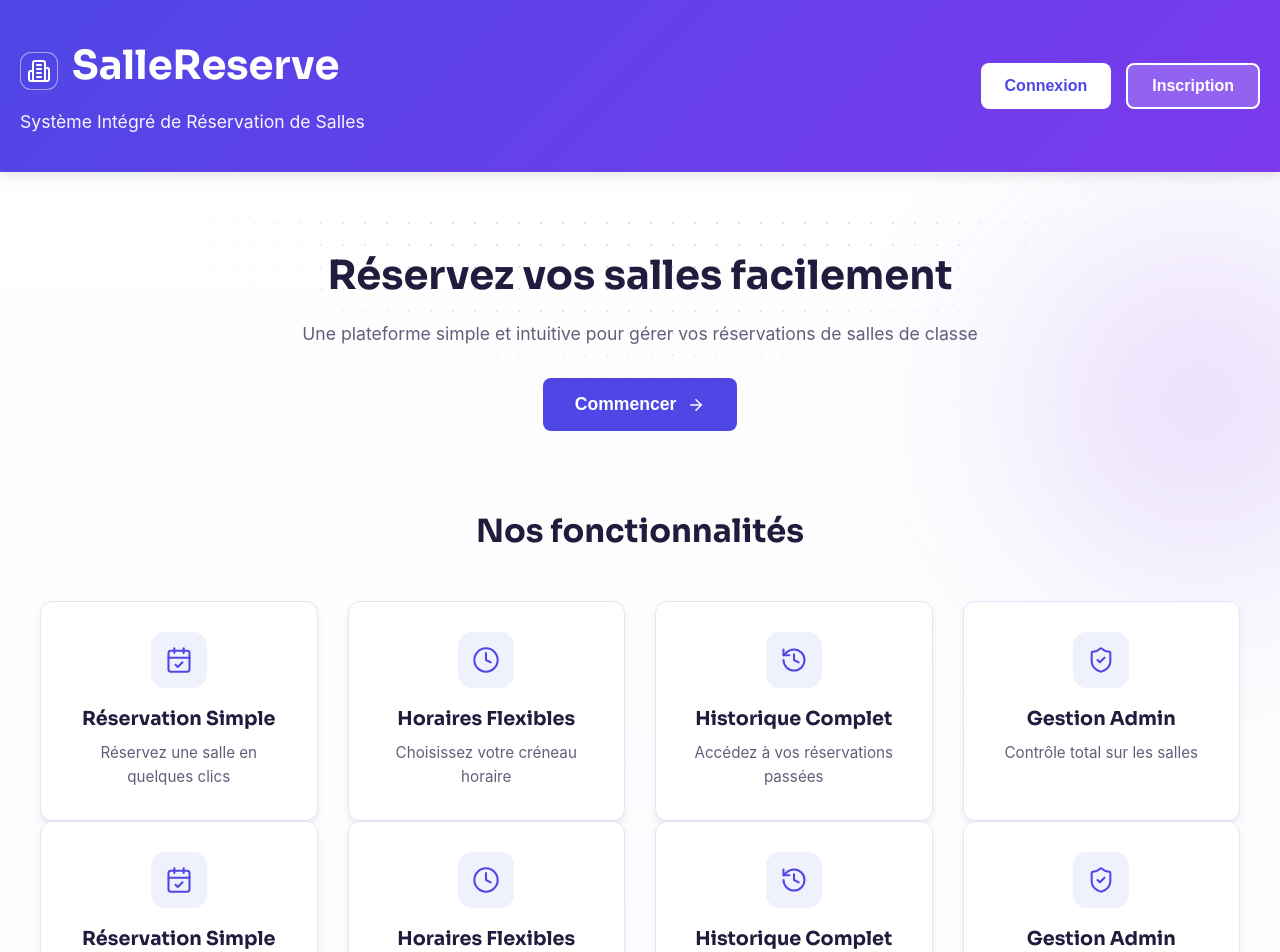
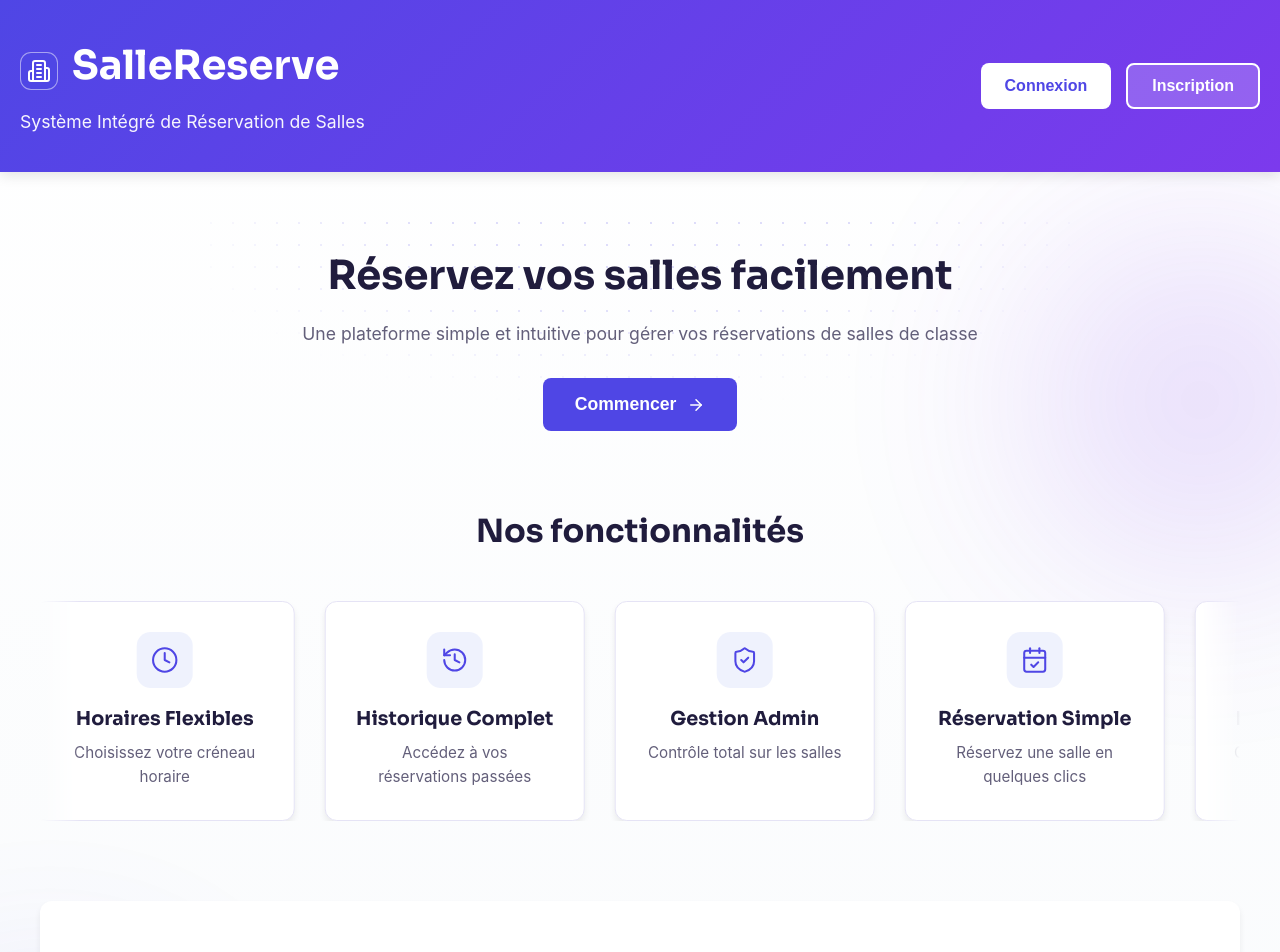
Before and after one commit to rakotomalalasafidy81-lgtm/SalleReserve, a React (Create React App) app in the folder frontend/: page / in a window 1280 px wide. Shown: the top 952 px of the page. Built offline with nearby package versions, Linux system fonts and the light colour scheme; no server answers.

Commit message:
Update Home.css

```diff
--- a/frontend/src/styles/Home.css
+++ b/frontend/src/styles/Home.css
@@ -201,10 +201,26 @@
   margin-bottom: 50px;
 }
 
+.features-carousel {
+  overflow: hidden;
+  -webkit-mask-image: linear-gradient(to right, transparent 0, #000 40px, #000 calc(100% - 40px), transparent 100%);
+  mask-image: linear-gradient(to right, transparent 0, #000 40px, #000 calc(100% - 40px), transparent 100%);
+}
+
+.features-track {
+  display: flex;
+  width: max-content;
+  animation: features-scroll 22s linear infinite;
+}
+
+.features-carousel:hover .features-track {
+  animation-play-state: paused;
+}
+
 .features-grid {
-  display: grid;
-  grid-template-columns: repeat(auto-fit, minmax(250px, 1fr));
+  display: flex;
   gap: 30px;
+  padding-right: 30px;
 }
 
 .feature-card {
@@ -215,6 +231,23 @@
   transition: all 0.3s ease;
   text-align: center;
   border: 1px solid var(--border-color);
+  flex: 0 0 260px;
+  width: 260px;
+}
+
+@keyframes features-scroll {
+  from {
+    transform: translateX(0);
+  }
+  to {
+    transform: translateX(-50%);
+  }
+}
+
+@media (prefers-reduced-motion: reduce) {
+  .features-track {
+    animation: none;
+  }
 }
 
 .feature-card:hover {
```
